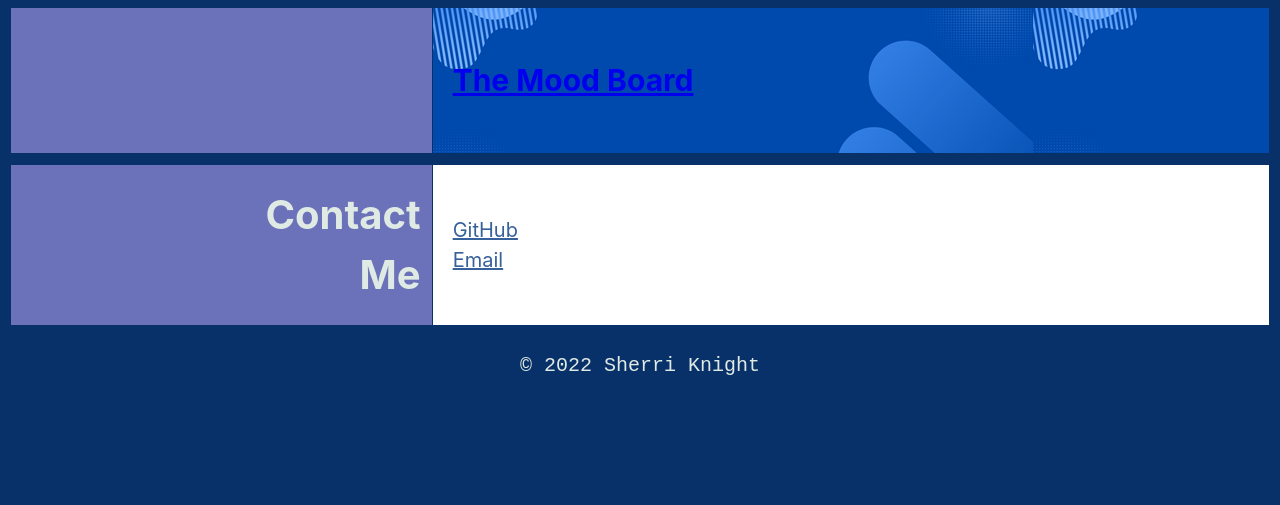
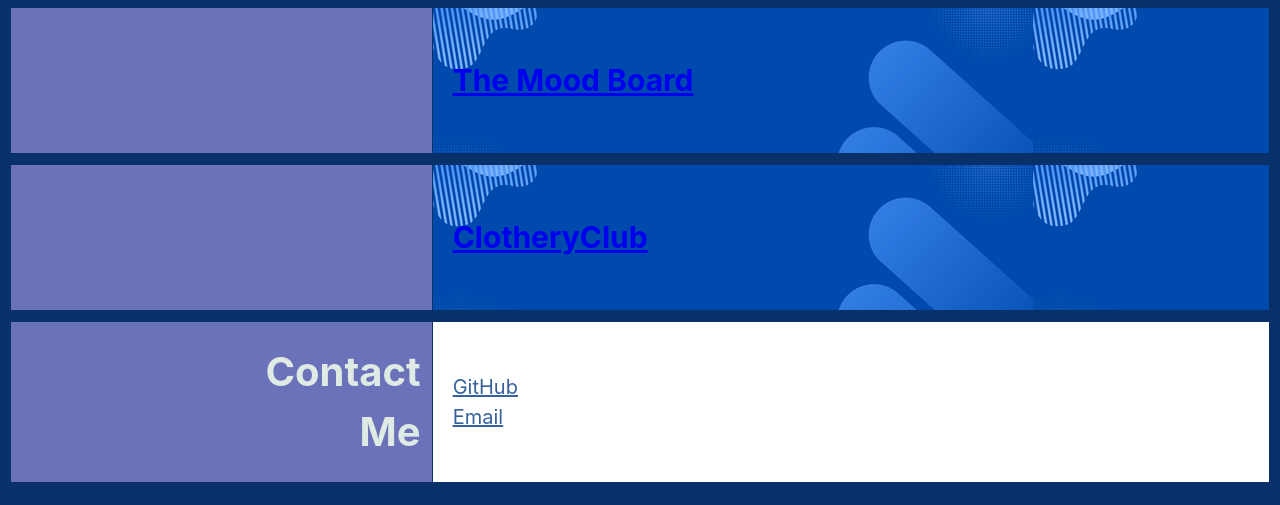
Before and after one commit to iamjoyfulgirl/my-portfolio, a plain HTML site: page index.html in a window 1280 px wide. Shown: the part 682-1187 px from the top of the page. Before the commit the page ends 1063 px from the top, so only its background shows below. Drawn offline with Linux system fonts and the light colour scheme.

Commit message:
Adds Group Project 2 - Clothery Club

```diff
--- a/assets/css/style.css
+++ b/assets/css/style.css
@@ -120,6 +120,7 @@ contact-content a {
 .about-me,
 .work,
 .work2,
+.work3,
 .contact {
   grid-column-start: 1;
   grid-column-end: 2;
@@ -145,6 +146,7 @@ contact-content a {
 .about-content,
 .work-content,
 .work-content2,
+.work-content3,
 .contact-content {
   grid-column-start: 2;
   grid-column-end: 4;
@@ -159,7 +161,8 @@ contact-content a {
 }
 
 .work-content,
-.work-content2 {
+.work-content2,
+.work-content3 {
   background-image: url(../images/portfolio-bkgrd.png);
   color: var(--prussian-blue);
 }
--- a/index.html
+++ b/index.html
@@ -67,8 +67,16 @@
                                 class="link"></span></a>
 
                     </h3>
+                </div>
+                <div id="work3" class="work3">
+                    <h2></h2>
+                </div>
+                <!-- Link to deployed website of ClotheryClub group project -->
+                <div class="work-content3">
+                    <h3> <a href="https://arcane-waters-66340.herokuapp.com/" target="_blank">ClotheryClub<span
+                                class="link"></span></a>
 
-
+                    </h3>
                 </div>
                 <div id="contact" class="contact">
                     <h2>Contact <br> Me</h2>
```
